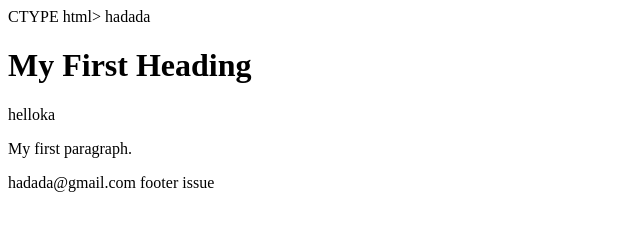
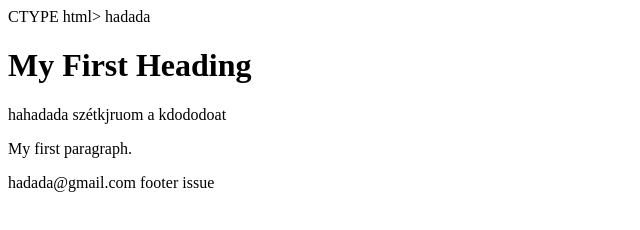
Before and after one commit to rojikbarna/elsohadada, a plain HTML site: page index.html in a window 1280 px wide. Shown: the whole page, without its empty margins (0-640 px from the left). Drawn offline with Linux system fonts and the light colour scheme.

Commit message:
szátkrutam a kodot

```diff
--- a/index.html
+++ b/index.html
@@ -4,7 +4,7 @@ hadada
 <body>
 
 <h1>My First Heading</h1>
-helloka
+hahadada szétkjruom a kdododoat
 <p>My first paragraph.</p>
 hadada@gmail.com
 </body>
```
